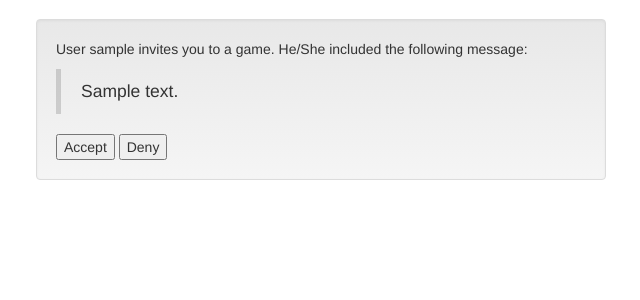
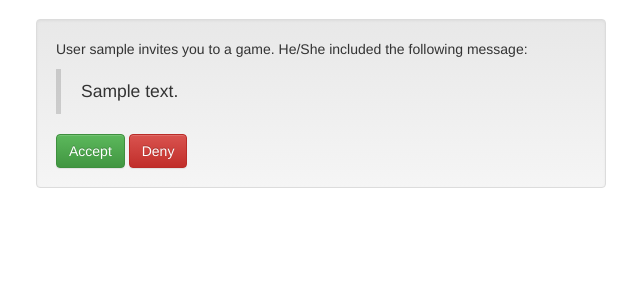
Before and after one commit to jurelmp/tictactoe, a Django app: page /player/accept_invitation/1/ in a window 1280 px wide. Shown: the part 51-351 px from the top of the page, without its empty margins (34-674 px from the left). Run offline with Django 3.2, Linux system fonts and the light colour scheme; a user stored in the database is signed in; tables that the repository leaves empty hold one stand-in row (values such as "Sample post"); some libraries are stand-ins or nearby versions.

Commit message:
Tuning and styling forms

```diff
--- a/templates/player/accept_invitation_form.html
+++ b/templates/player/accept_invitation_form.html
@@ -10,8 +10,8 @@
         <blockquote><p>{{ invitation.message }}</p></blockquote>
         <form method="post" action="{% url 'player_accept_invitation' id=invitation.id %}">
             {% csrf_token %}
-            <button type="submit" name="accept" value="ok">Accept</button>
-            <button type="submit" name="deny" value="no">Deny</button>
+            <button class="btn btn-success" type="submit" name="accept" value="ok">Accept</button>
+            <button class="btn btn-danger" type="submit" name="deny" value="no">Deny</button>
         </form>
     </div>
 {% endblock content %}
```
